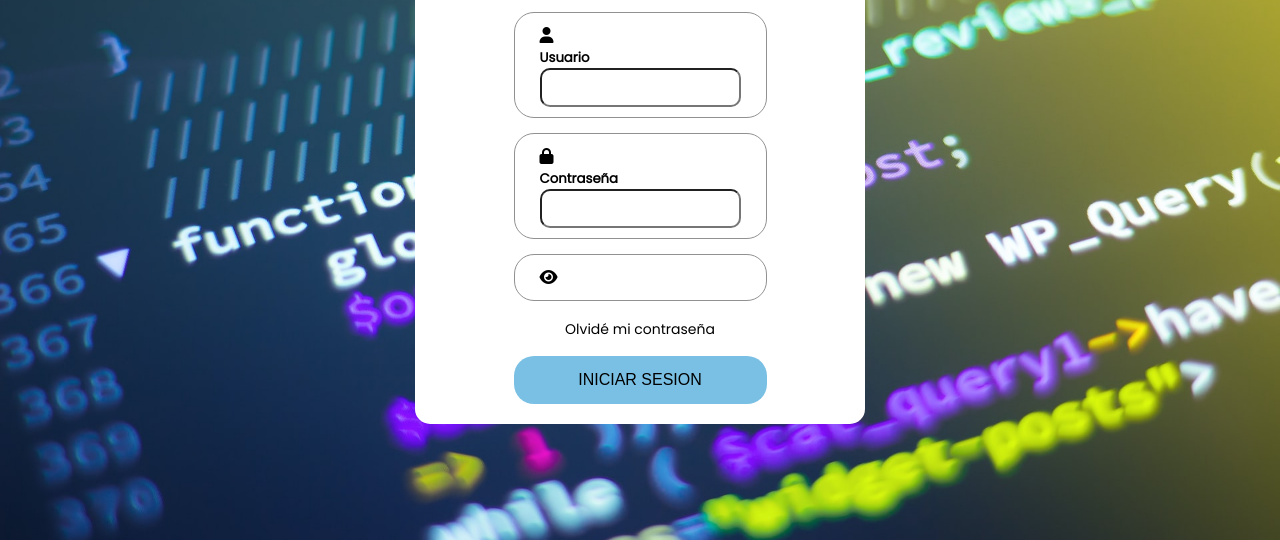
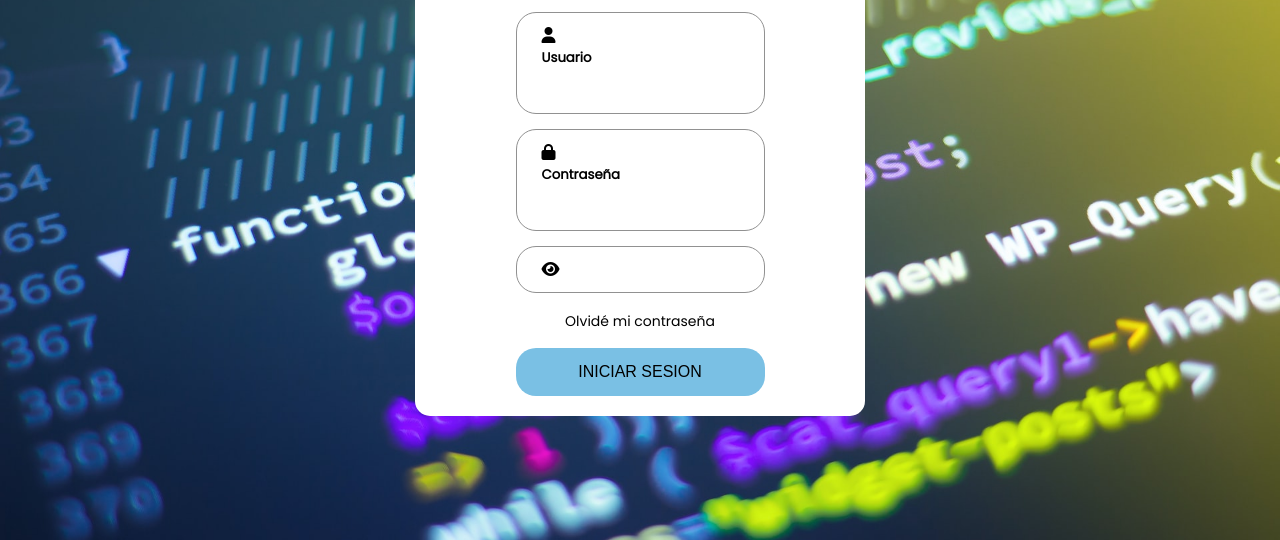
Before and after one commit to ronytacodev/javascript-intermedio, a plain HTML site: page 11_pruebas/login_prueba/login.html in a window 1280 px wide. Shown: the part 260-800 px from the top of the page. Drawn offline with Linux system fonts and the light colour scheme.

Commit message:
modificando login

```diff
--- a/11_pruebas/login_prueba/login.html
+++ b/11_pruebas/login_prueba/login.html
@@ -37,7 +37,7 @@
                     <div class="div">
                         <i class="fas fa-user"></i>
                         <h5>Usuario</h5>
-                        <input type="text" id="usuario" name="usuario">
+                        <input type="text" class="campo" id="usuario" name="usuario">
                     </div>
                 </div>
 
@@ -47,7 +47,7 @@
                     </div>
                     <div class="div">
                         <h5>Contraseña</h5>
-                        <input type="password" id="input" name="password">
+                        <input type="password" class="campo" id="input" name="password">
                     </div>
                 </div>
 
```
